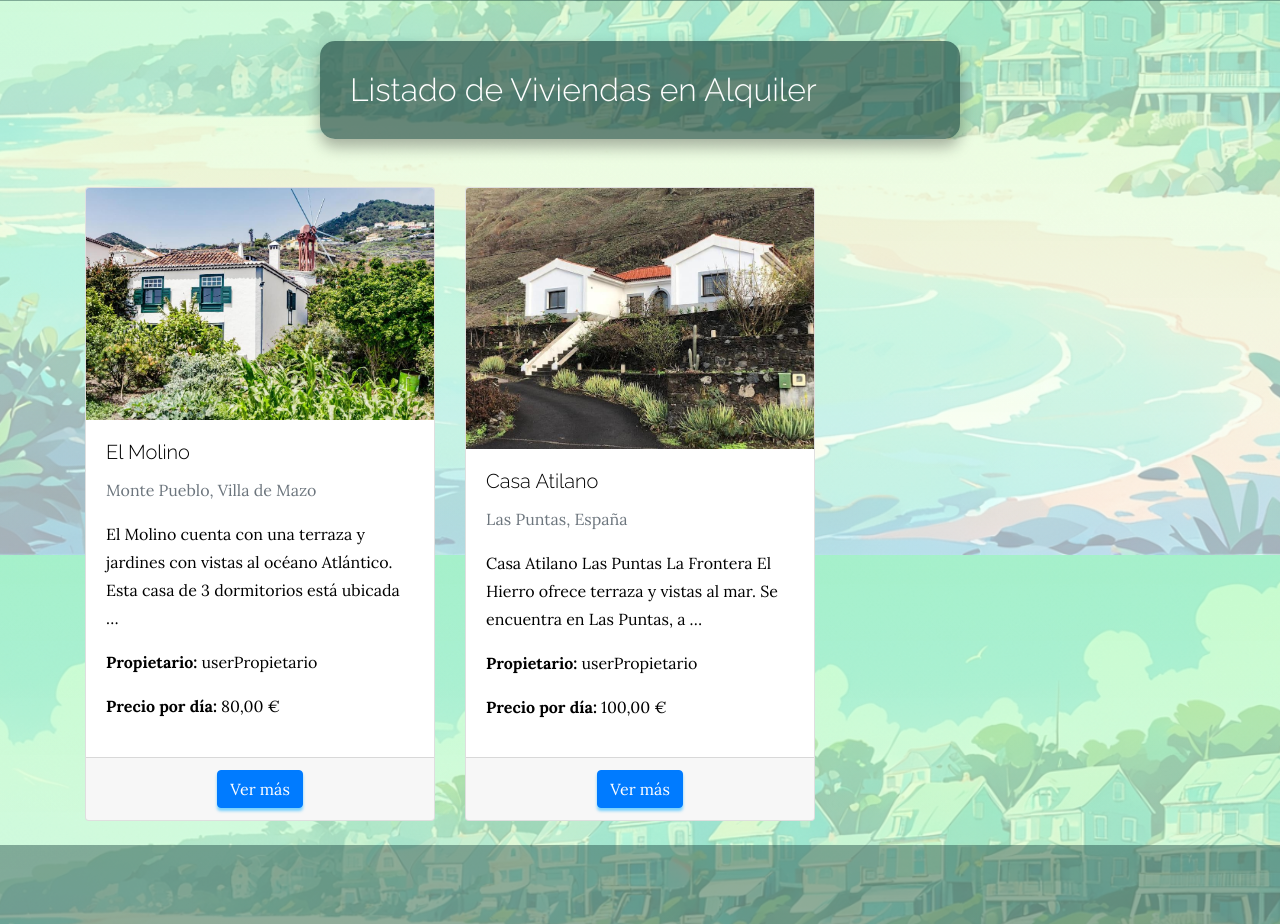
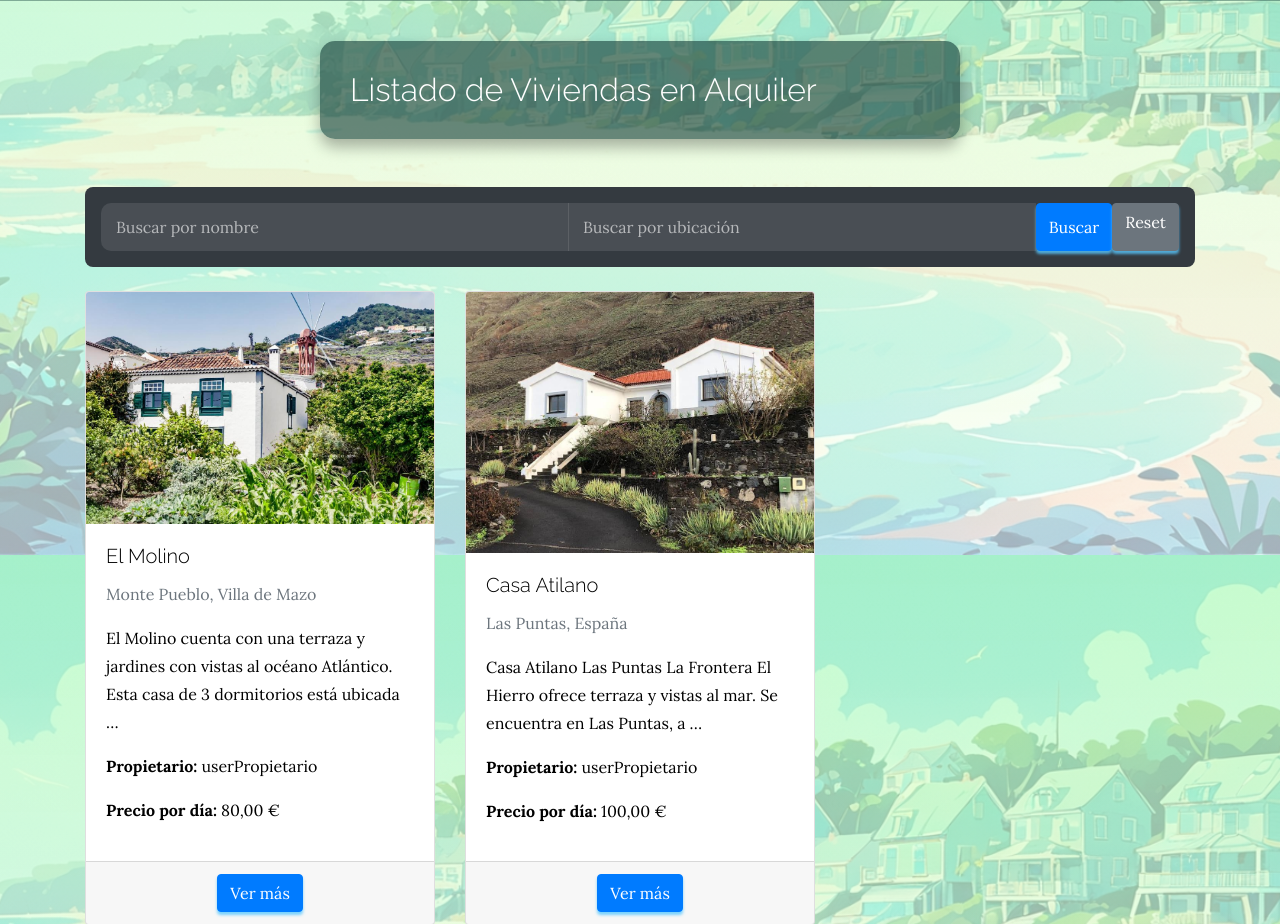
Before and after one commit to Jaime-Linares/PGPI-G3.10, a Django app: template product/ProyectoWeb/catalogoViviendas/templates/catalogoViviendas/catalogo_viviendas_cliente.html in a window 1280 px wide. Shown: the part 245-1169 px from the top of the page. Run offline with Django 5.2, Linux system fonts and the light colour scheme; the template is opened without the code that fills it: values that come from a table or form of the project are taken from there, others are empty; data comes from the database, SQL or seed files in the repository; some libraries are stand-ins or nearby versions.

Commit message:
[feat] housing filter by name and ubication in client zone

```diff
--- a/product/ProyectoWeb/catalogoViviendas/templates/catalogoViviendas/catalogo_viviendas_cliente.html
+++ b/product/ProyectoWeb/catalogoViviendas/templates/catalogoViviendas/catalogo_viviendas_cliente.html
@@ -2,9 +2,21 @@
 {% load static %}
 
 {% block content %}
-<h2 class="categories-container"  style= "margin-top: 40px;   color: white">Listado de Viviendas en Alquiler</h2>
+<h2 class="categories-container" style="margin-top: 40px; color: white;">Listado de Viviendas en Alquiler</h2>
 
 <div class="container mt-5">
+    <!-- Formulario de búsqueda con filtros -->
+    <form method="GET" action="{% url 'catalogo_viviendas' %}" class="mb-4">
+        <div class="input-group p-3" style="background-color: #343a40; border-radius: 8px;">
+            <!-- Filtro por nombre -->
+            <input type="text" name="q" class="form-control me-2" placeholder="Buscar por nombre" value="{{ request.GET.q }}">
+            <!-- Filtro por ubicación -->
+            <input type="text" name="ubicacion" class="form-control me-2" placeholder="Buscar por ubicación" value="{{ request.GET.ubicacion }}">
+            <button class="btn btn-primary" type="submit">Buscar</button>
+            <a href="{% url 'catalogo_viviendas' %}" class="btn btn-secondary ms-2">Reset</a>
+        </div>
+    </form>
+
     <div class="row">
         {% for vivienda in viviendas %}
             <div class="col-lg-4 col-md-6 mb-4">
@@ -16,13 +28,14 @@
                         <p>{{ vivienda.descripcion|truncatewords:20 }}</p>
                         <p><strong>Propietario:</strong> {{ vivienda.propietario.username }}</p>
                         <p><strong>Precio por día:</strong> {{ vivienda.precio_por_dia }} €</p>
-
                     </div>
                     <div class="card-footer text-center">
                         <a href="{% url 'detalle_vivienda' vivienda.id %}" class="btn btn-primary">Ver más</a>
                     </div>
                 </div>
             </div>
+        {% empty %}
+            <p>No se encontraron viviendas que coincidan con los filtros.</p>
         {% endfor %}
     </div>
 </div>
```
Also changed, not shown: product/ProyectoWeb/catalogoViviendas/views.py (+15 -15 lines). Lines whose indentation alone changed are shown as unchanged.
